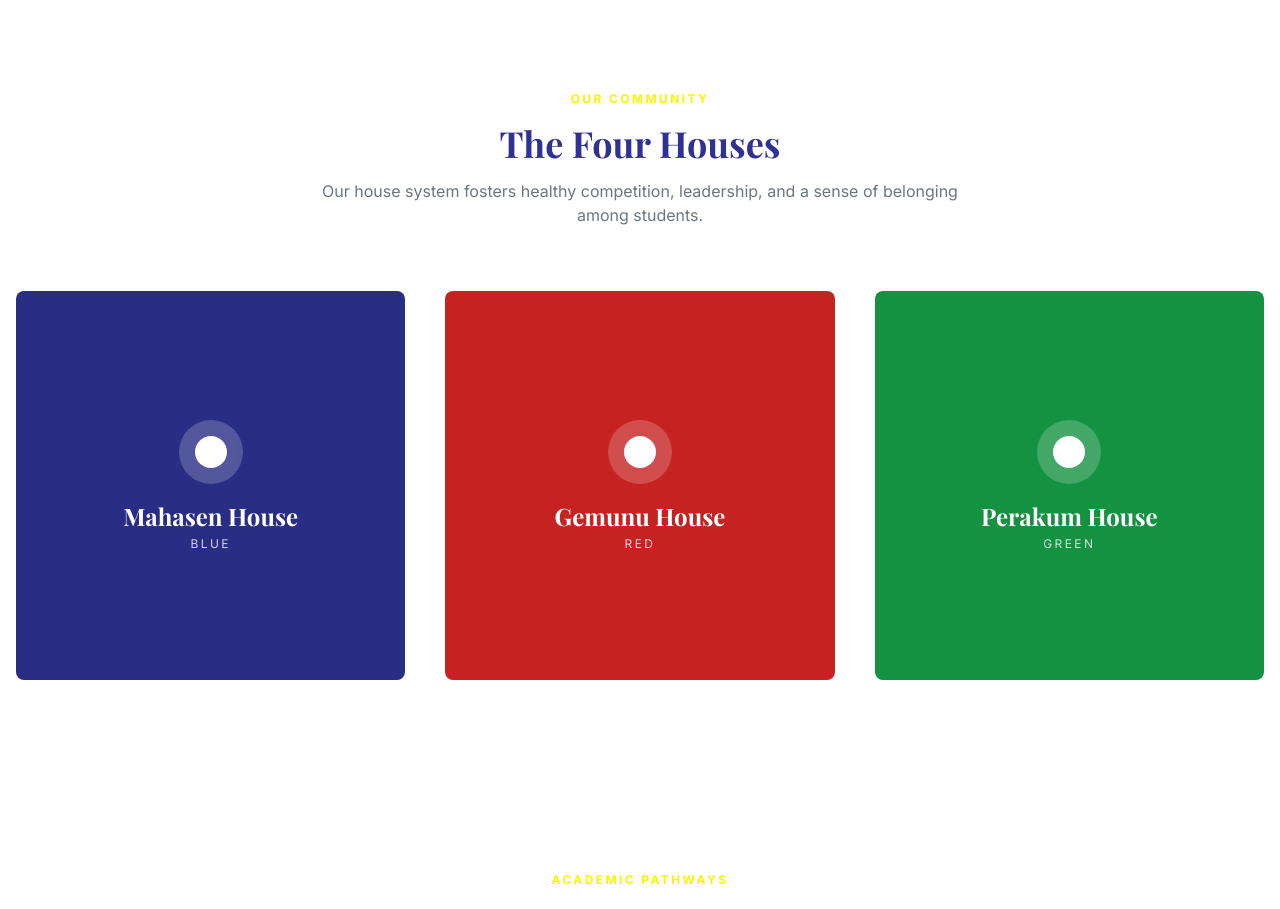
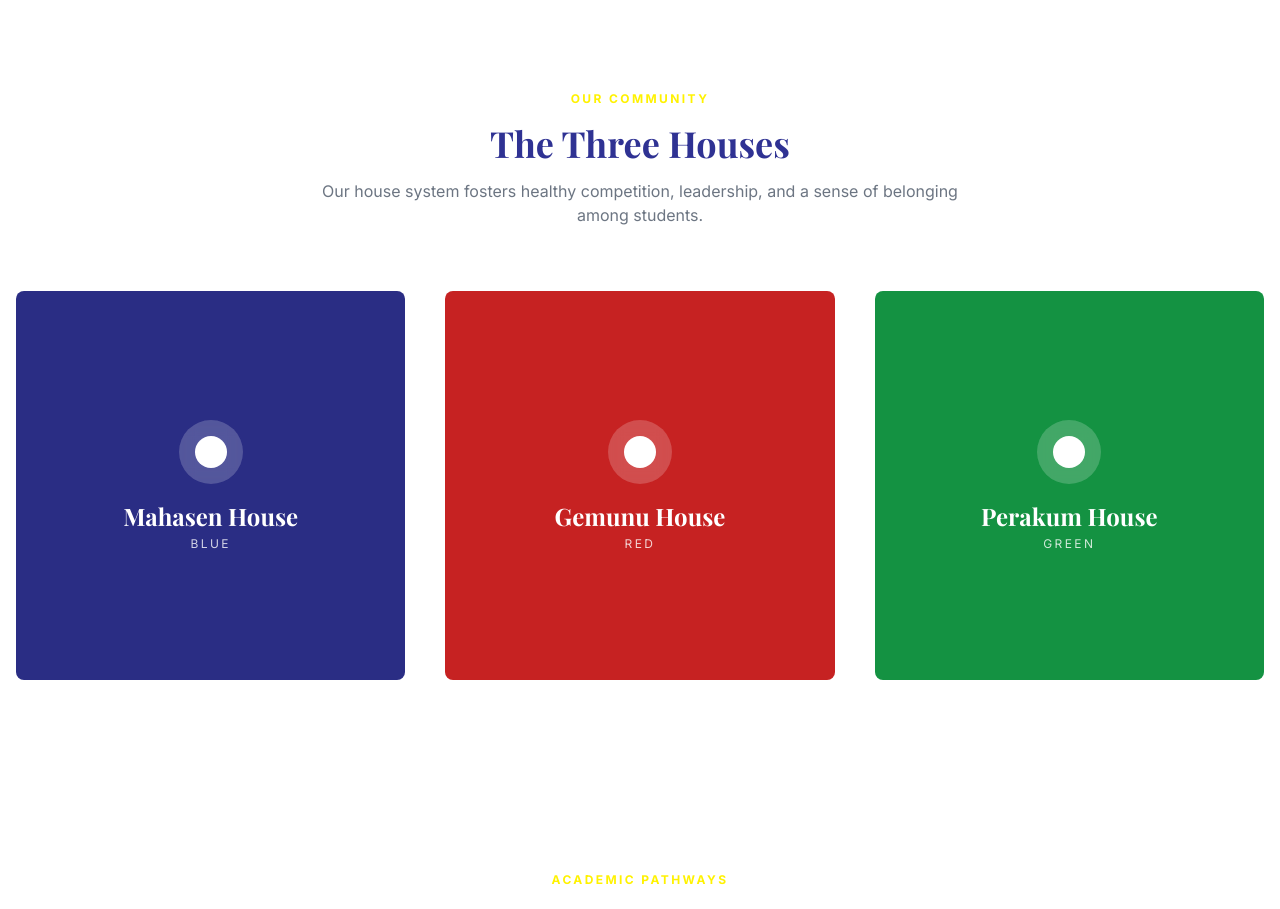
Before and after one commit to Nemetlan/hapugala-mv-web, a Next.js app: page / in a window 1280 px wide. Shown: the part 2500-3409 px from the top of the page. Built offline with nearby package versions, Linux system fonts and the light colour scheme.

Commit message:
Fix heading text in HouseSection component to reflect the correct number of houses

```diff
--- a/components/HouseSection.tsx
+++ b/components/HouseSection.tsx
@@ -11,7 +11,7 @@ export function HouseSection() {
           <div className="text-gold-heritage font-bold uppercase tracking-[0.2em] text-xs mb-4">
             Our Community
           </div>
-          <h2 className="text-4xl font-serif font-bold text-navy">The Four Houses</h2>
+          <h2 className="text-4xl font-serif font-bold text-navy">The Three Houses</h2>
           <p className="mt-4 text-midnight/60 max-w-2xl mx-auto">
             Our house system fosters healthy competition, leadership, and a sense of belonging among students.
           </p>
```
